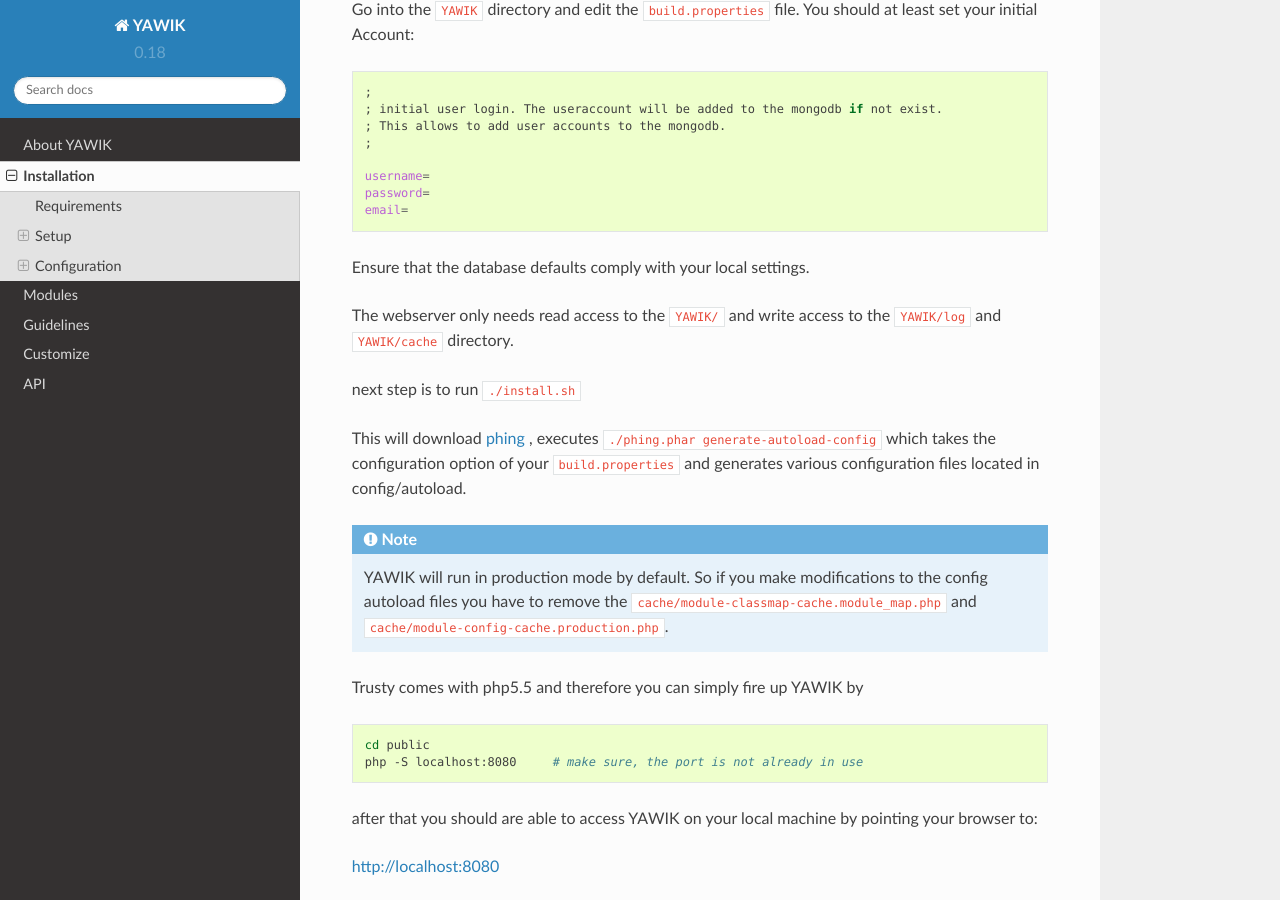
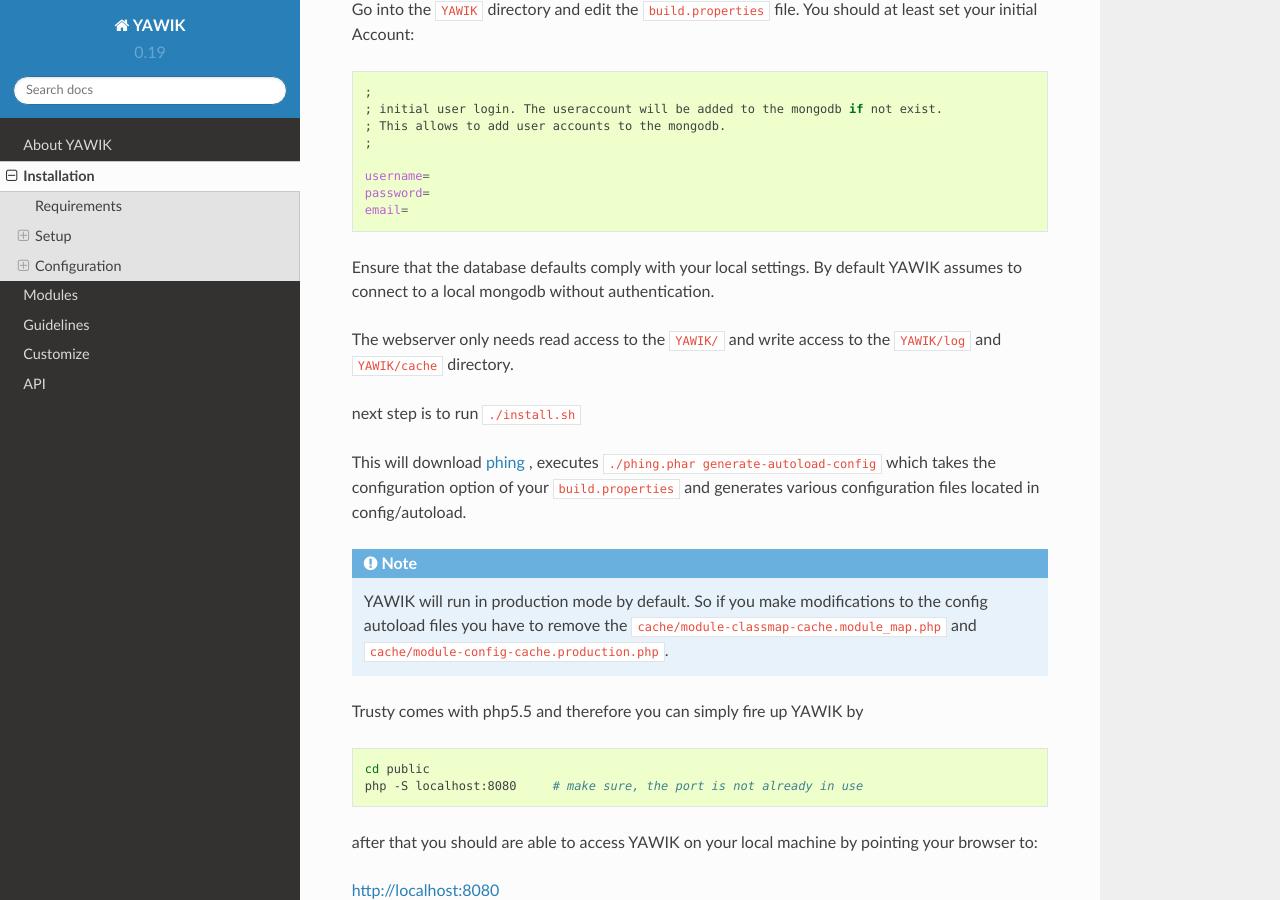
Before and after one commit to cross-solution/YawikDocs, a Sphinx documentation site: the page built from source/installation.rst, in a window 1280 px wide and 900 px high, scrolled down 1106 px. Built offline with Sphinx 7.4.7 and the Read the Docs theme 2.0.0, drawn with Linux system fonts in a browser that asks for light colours; comment, search, counter and statistics services are not loaded; some of the changed text lies outside the part shown.

```diff
--- a/source/conf.py
+++ b/source/conf.py
@@ -56,16 +56,16 @@ master_doc = 'index'
 
 # General information about the project.
 project = u'YAWIK'
-copyright = u'2014, CROSS Solution'
+copyright = u'2015, CROSS Solution'
 
 # The version info for the project you're documenting, acts as replacement for
 # |version| and |release|, also used in various other places throughout the
 # built documents.
 #
 # The short X.Y version.
-version = '0.18'
+version = '0.19'
 # The full version, including alpha/beta/rc tags.
-release = '0.18'
+release = '0.19'
 
 # The language for content autogenerated by Sphinx. Refer to documentation
 # for a list of supported languages.
--- a/source/installation.rst
+++ b/source/installation.rst
@@ -64,8 +64,8 @@ You should at least set your initial Account:
   email=
 
 
-Ensure that the database defaults comply with your local settings.
-
+Ensure that the database defaults comply with your local settings. By default YAWIK assumes to connect to a local
+mongodb without authentication.
 
 The webserver only needs read access to the ``YAWIK/`` and write access to the ``YAWIK/log``
 and ``YAWIK/cache`` directory.
--- a/source/modules/core/index.rst
+++ b/source/modules/core/index.rst
@@ -22,6 +22,7 @@ Contents:
    logging
    headscripts
    mails
+   options
 
 
 
```
Also changed, not shown: source/modules/auth/index.rst (+6 -2 lines), source/modules/core/options.rst (added, +28 -0 lines), source/modules/jobs/index.rst (+41 -0 lines).
